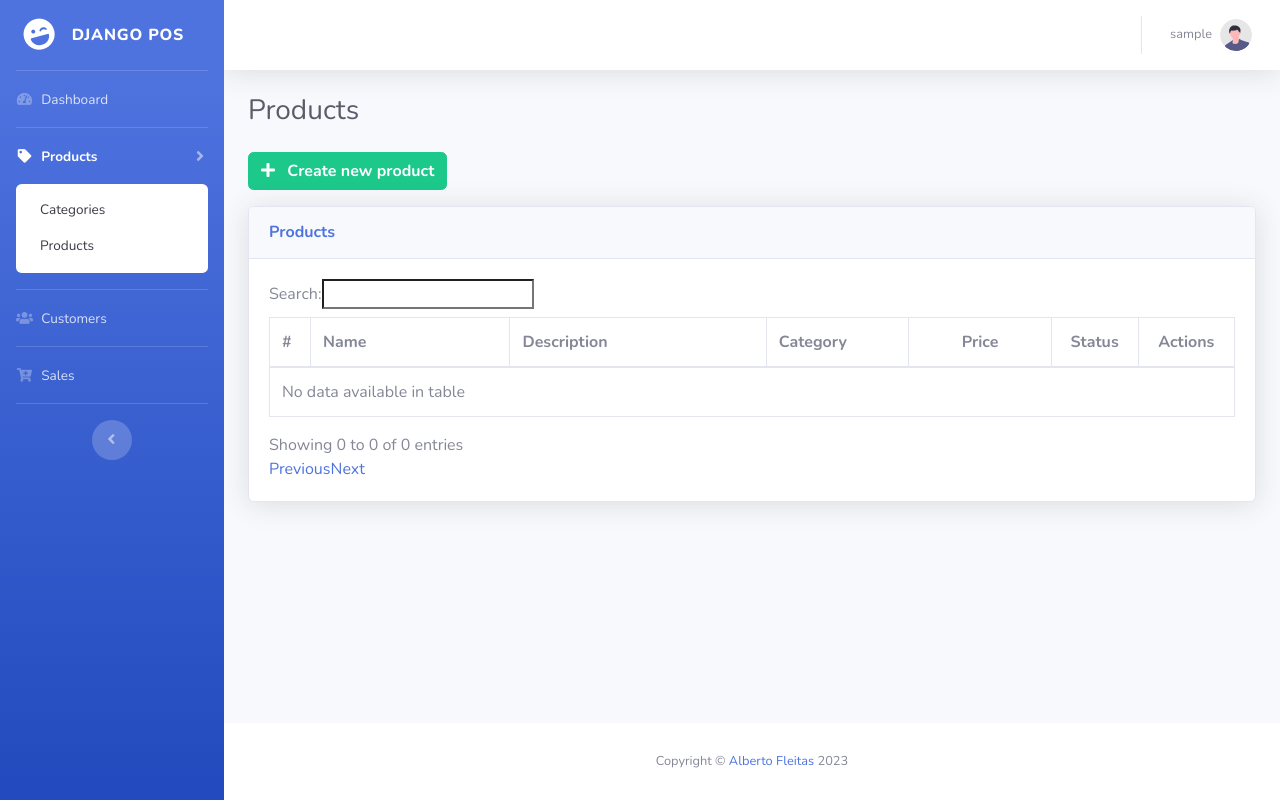
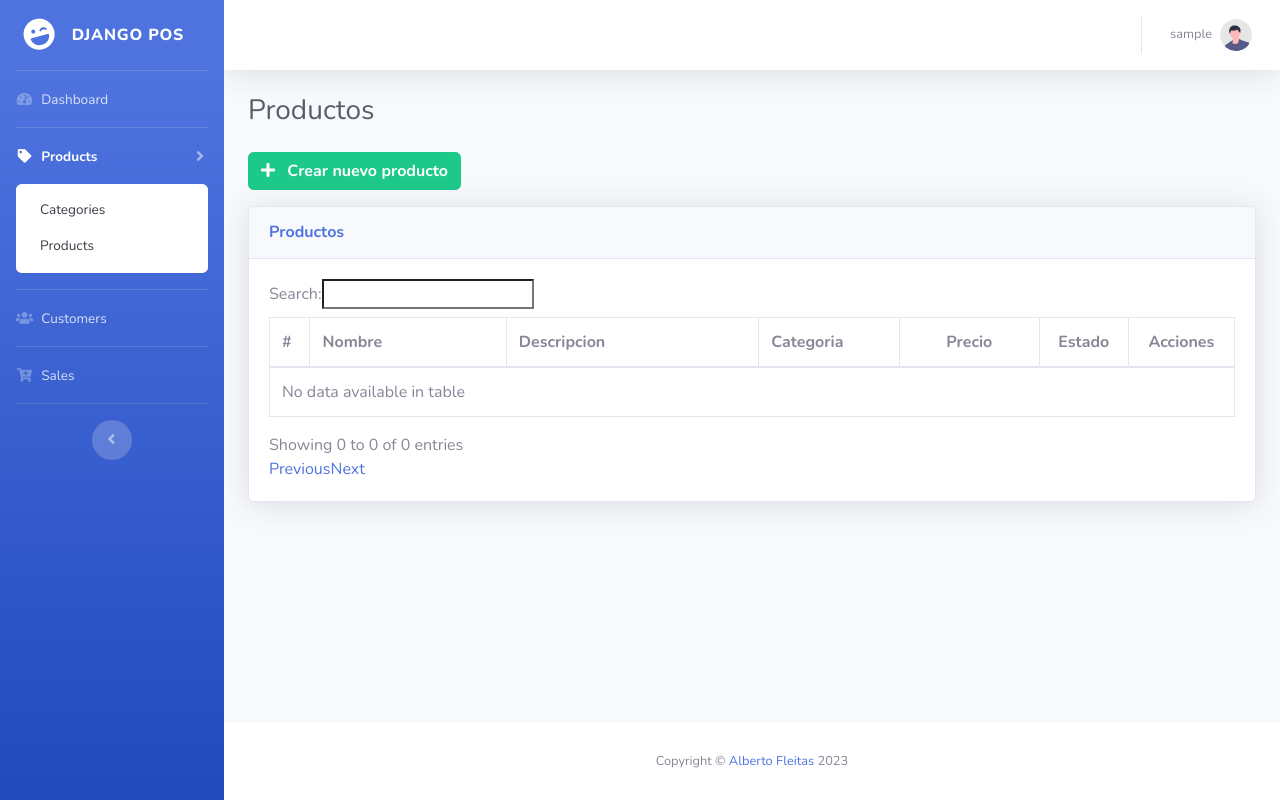
Before and after one commit to JoseAlejandro11235/django_pos, a Django app: page /products/ in a window 1280 px wide. Run offline with Django 4.2, Linux system fonts and the light colour scheme; the visitor is signed in with stand-in values (Sample User, id 1); data that the repository does not hold is empty; some libraries are stand-ins or nearby versions.

Commit message:
Committing my changes before pulling

```diff
--- a/django_pos/templates/products/products.html
+++ b/django_pos/templates/products/products.html
@@ -1,7 +1,7 @@
 {% extends "pos/base.html" %}
 {% load static %}
 <!-- Page title  -->
-{% block title %}Products{% endblock title %}
+{% block title %}Productos{% endblock title %}
 
 <!-- Specific Page CSS goes HERE  -->
 {% block stylesheets %}
@@ -11,7 +11,7 @@
 {% endblock stylesheets %}
 
 <!-- Page Heading -->
-{% block heading %}Products{% endblock heading %}
+{% block heading %}Productos{% endblock heading %}
 
 <!-- Page content  -->
 {% block content %}
@@ -21,7 +21,7 @@
         <a href="{% url 'products:products_add' %}">
             <button type="button" class="btn btn-success font-weight-bold">
                     <i class="fas fa-plus mr-2"></i>
-                    Create new product
+                    Crear nuevo producto
             </button>
         </a>
     </div>
@@ -29,7 +29,7 @@
     <!-- DataTable -->
     <div class="card shadow mb-12">
         <div class="card-header py-3">
-            <h6 class="m-0 font-weight-bold text-primary">Products</h6>
+            <h6 class="m-0 font-weight-bold text-primary">Productos</h6>
         </div>
         <div class="card-body">
             <div class="table-responsive">
@@ -38,12 +38,12 @@
                         <tr>
                             <th>ID</th>
                             <th style="width:5%">#</th>
-                            <th style="width:20%">Name</th>
-                            <th style="width:25%">Description</th>
-                            <th style="width:15%">Category</th>
-                            <th class="text-center" style="width:15%">Price</th>
-                            <th class="text-center" style="width:10%">Status</th>
-                            <th class="text-center" style="width:10%">Actions</th>
+                            <th style="width:20%">Nombre</th>
+                            <th style="width:25%">Descripcion</th>
+                            <th style="width:15%">Categoria</th>
+                            <th class="text-center" style="width:15%">Precio</th>
+                            <th class="text-center" style="width:10%">Estado</th>
+                            <th class="text-center" style="width:10%">Acciones</th>
                         </tr>
                     </thead>
                     <tbody>
@@ -84,7 +84,7 @@
                                     <div class="modal-dialog">
                                     <div class="modal-content">
                                         <div class="modal-header">
-                                            <h5 class="modal-title" id="exampleModalLabel">Delete product</h5>
+                                            <h5 class="modal-title" id="exampleModalLabel">Eliminar Producto</h5>
                                             <button type="button" class="close" data-dismiss="modal" aria-label="Close">
                                                 <span aria-hidden="true">&times;</span>
                                             </button>
@@ -93,10 +93,10 @@
 
                                         </div>
                                         <div class="modal-footer">
-                                            <button type="button" class="btn btn-secondary" data-dismiss="modal">Cancel</button>
+                                            <button type="button" class="btn btn-secondary" data-dismiss="modal">Cancelar</button>
                                             <a href="#" class="text-decoration-none">
                                             <a id="updateThisURL" href="{% url 'products:products_delete' p.id %}" class="text-decoration-none">
-                                                <button  type="button"  class="btn btn-danger">Delete</button>
+                                                <button  type="button"  class="btn btn-danger">Borrar</button>
                                             </a>
                                         </div>
                                     </div>
```
